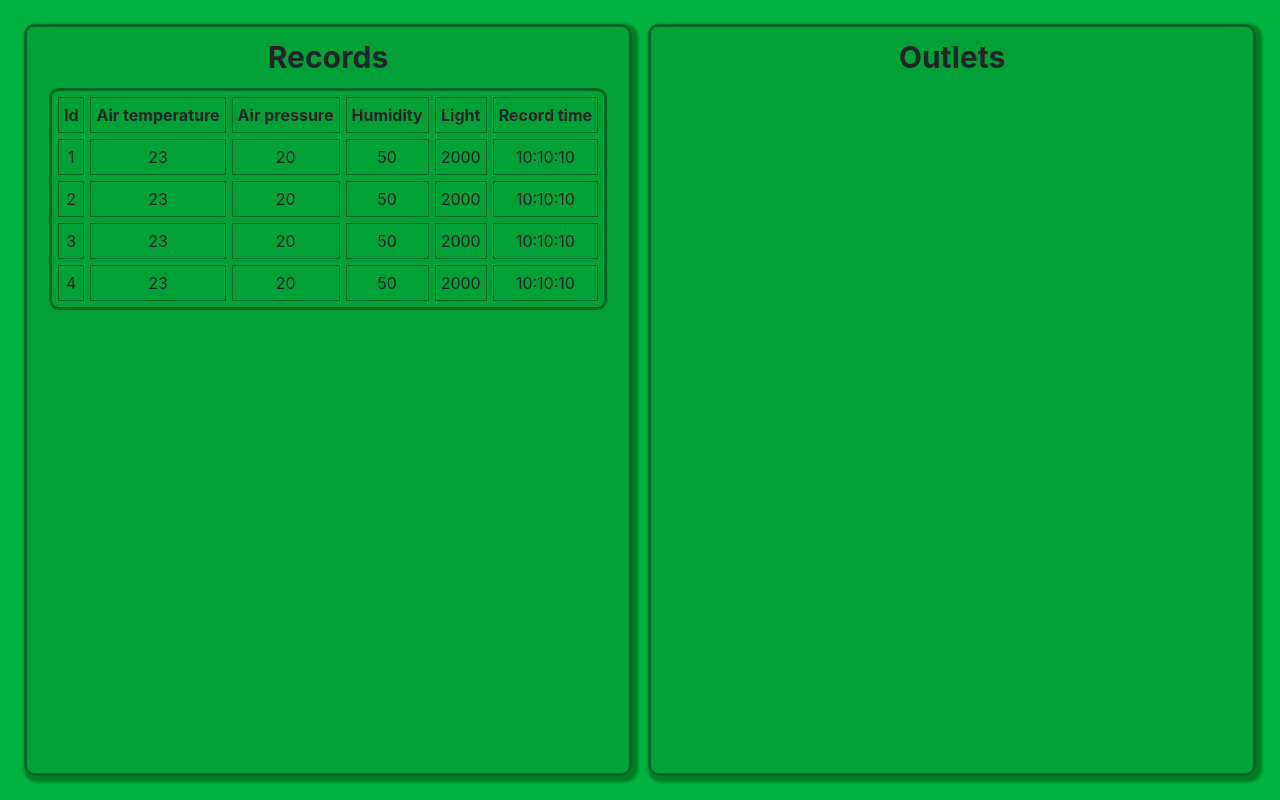
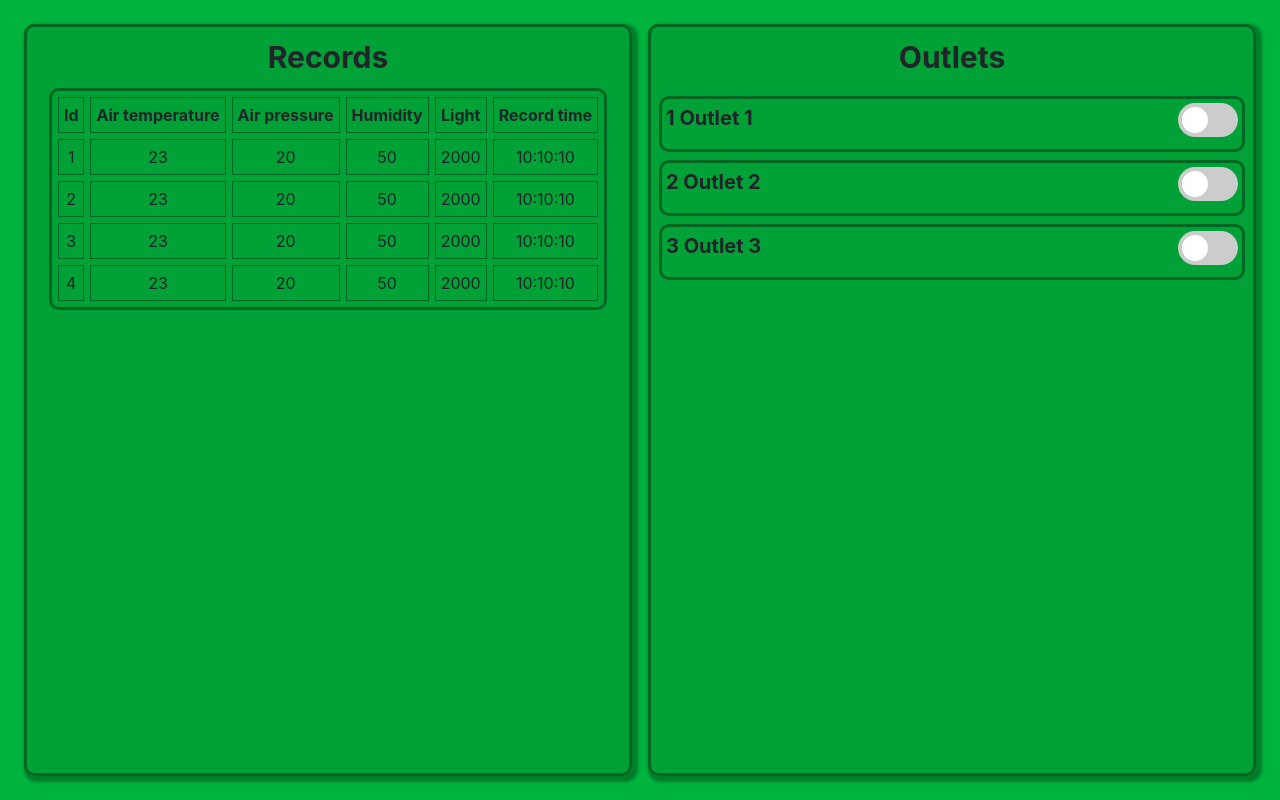
Before and after one commit to jonizei/chili-ui-old, a React (Create React App) app: page / in a window 1280 px wide. Built offline with nearby package versions, Linux system fonts and the light colour scheme.

Commit message:
Add outlet list

```diff
--- a/package.json
+++ b/package.json
@@ -11,6 +11,7 @@
     "react-bootstrap": "^1.4.3",
     "react-dom": "^17.0.1",
     "react-scripts": "4.0.1",
+    "react-time-picker": "^4.1.2",
     "web-vitals": "^0.2.4"
   },
   "scripts": {
--- a/src/Components/ControlPanelView/ControlPanelView.js
+++ b/src/Components/ControlPanelView/ControlPanelView.js
@@ -1,6 +1,7 @@
 import { Component } from 'react';
 import './ControlPanelView.css';
 import RecordTable from '../RecordTable/RecordTable';
+import OutletList from '../OutletList/OutletList';
 
 class ControlPanelView extends Component {
 
@@ -19,7 +20,9 @@ class ControlPanelView extends Component {
                     <div className="w-100 p-2 view-title-container d-flex justify-content-center">
                         <span className="view-title">Outlets</span>
                     </div>
-                    <div className="w-100 view-content flex-grow-1"></div>
+                    <div className="w-100 view-content flex-grow-1">
+                        <OutletList />
+                    </div>
                 </div>
             </div>
         );
--- /dev/null
+++ b/src/Components/OutletList/Outlet/Outlet.css
@@ -0,0 +1,67 @@
+.outlet-container {
+    border: 3px solid #006622;
+    border-radius: 10px;
+}
+
+.outlet-details {
+    font-weight: bold;
+    font-size: 20px;
+}
+
+.toggle-switch {
+    position: relative;
+    width: 60px;
+    height: 34px;
+}
+
+.toggle-switch input {
+    opacity: 0;
+    width: 0;
+    height: 0;
+}
+
+.slider {
+    position: absolute;
+    cursor: pointer;
+    top: 0;
+    left: 0;
+    right: 0;
+    bottom: 0;
+    background-color: #ccc;
+    -webkit-transition: .4s;
+    transition: .4s;
+}
+
+.slider:before {
+    position: absolute;
+    content: "";
+    height: 26px;
+    width: 26px;
+    left: 4px;
+    bottom: 4px;
+    background-color: white;
+    -webkit-transition: .4s;
+    transition: .4s;
+}
+
+input:checked + .slider {
+    background-color: #2196F3;
+}
+
+input:focus + .slider {
+    box-shadow: 0 0 1px #2196F3;
+}
+
+input:checked + .slider:before {
+    -webkit-transform: translateX(26px);
+    -ms-transform: translateX(26px);
+    transform: translateX(26px);
+}
+
+.slider.round {
+    border-radius: 34px;
+}
+
+.slider.round:before {
+    border-radius: 50%;
+}
--- /dev/null
+++ b/src/Components/OutletList/Outlet/Outlet.js
@@ -0,0 +1,34 @@
+import { Component } from 'react';
+import './Outlet.css';
+
+class Outlet extends Component {
+
+    constructor(props) {
+        super(props);
+
+        this.state = {
+            outlet: props.outlet
+        };
+    }
+
+    render() {
+        return(
+            <div className="w-100 outlet-container mb-2">
+                <div className="w-100 d-flex flex-row outlet-details-container p-1">
+                    <div className="w-50">
+                        <span className="outlet-details">{ this.state.outlet.id } { this.state.outlet.name }</span>
+                    </div>
+                    <div className="w-50 d-flex justify-content-end">
+                        <label className="toggle-switch">
+                            <input type="checkbox" />
+                            <span className="slider round"></span>
+                        </label>
+                    </div>
+                </div>
+            </div>
+        );
+    }
+
+}
+
+export default Outlet;
--- /dev/null
+++ b/src/Components/OutletList/OutletList.js
@@ -0,0 +1,43 @@
+import { Component } from 'react';
+import Outlet from './Outlet/Outlet';
+
+class OutletList extends Component {
+
+    constructor() {
+        super();
+
+        this.state = {
+            outlets: []
+        };
+
+        this.loadOutlets = this.loadOutlets.bind(this);
+    }
+
+    componentDidMount() {
+        this.loadOutlets();
+    }
+
+    loadOutlets() {
+        var dummyOutlets = [
+            {id: 1, name: "Outlet 1"}
+            , {id: 2, name: "Outlet 2"}
+            , {id: 3, name: "Outlet 3"}
+        ];
+
+        var outletList = [];
+        dummyOutlets.forEach(element => outletList.push(<Outlet outlet={element} />));
+
+        this.setState({outlets: outletList});
+    }
+
+    render() {
+        return(
+            <div className="w-100 d-flex flex-column p-2">
+                { this.state.outlets }
+            </div>
+        );
+    }
+
+}
+
+export default OutletList;
```
Also changed, not shown: src/Components/OutletList/TriggerTable/TriggerTable.js (added, +7 -0 lines), 2 other files (tests, documents, lock files or other folders).
